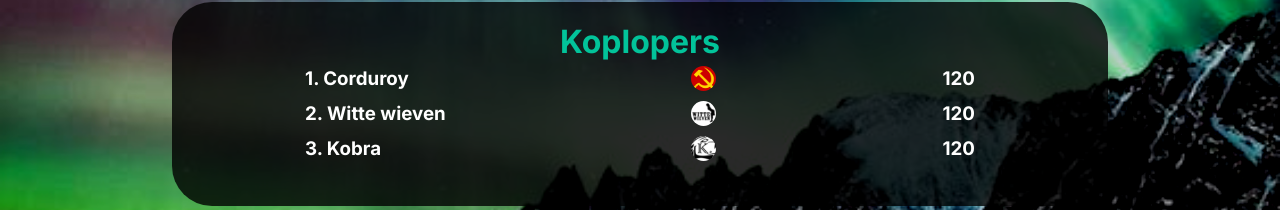
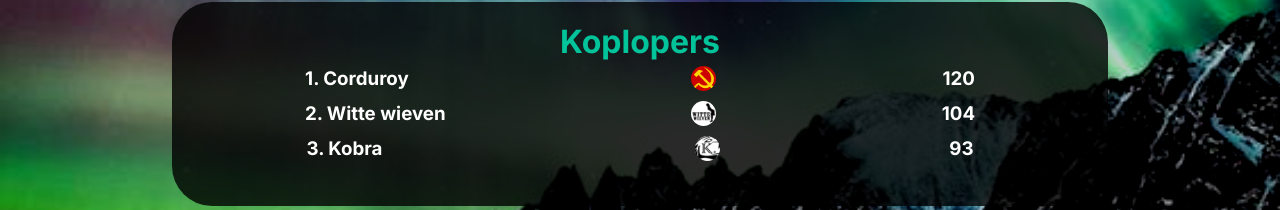
Before and after one commit to JochemHarteveld/DCW, a SvelteKit app: page / in a window 1280 px wide. Shown: the part 103-313 px from the top of the page. Built offline with nearby package versions, Linux system fonts and the light colour scheme.

Commit message:
created homepage

```diff
--- a/src/routes/+layout.svelte
+++ b/src/routes/+layout.svelte
@@ -61,7 +61,7 @@
     }
 
     .container{
-        margin-bottom: 100px;
+        margin-bottom: 120px;
     }
 
 
--- a/src/routes/+page.svelte
+++ b/src/routes/+page.svelte
@@ -9,12 +9,12 @@
 		<div class="placement">
 			<h3 class="name">2. Witte wieven</h3>
 			<img src="logos/wieven.svg" alt="" />
-			<h3>120</h3>
+			<h3>104</h3>
 		</div>
 		<div class="placement">
 			<h3 class="name">3. Kobra</h3>
 			<img src="logos/kobra.svg" alt="" />
-			<h3>120</h3>
+			<h3>93</h3>
 		</div>
 	</div>
 </div>
```
Also changed, not shown: 21 other files (tests, documents, lock files or other folders).
